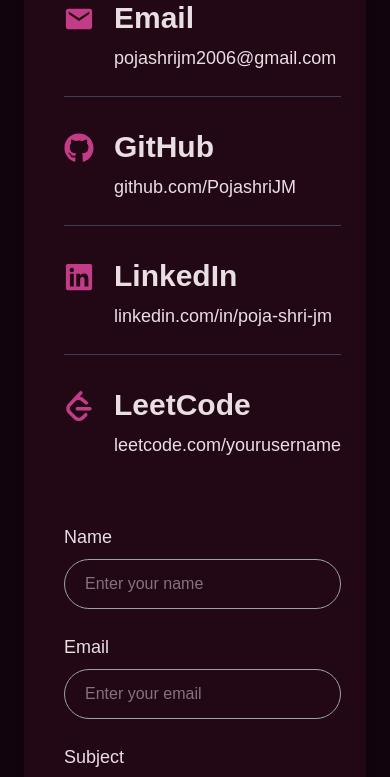
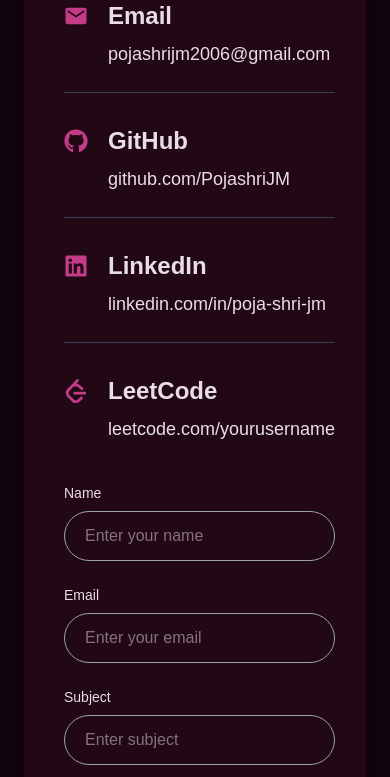
Before and after one commit to PojashriJM/PojashriJM_Portfolio, a Next.js app: page / in a window 390 px wide. Shown: the part 6820-7597 px from the top of the page. Built offline with nearby package versions, Linux system fonts and the light colour scheme.

Commit message:
added mobile responsiveness for contact section

```diff
--- a/app/page.tsx
+++ b/app/page.tsx
@@ -488,19 +488,19 @@
     Contact
   </h2>
 
-  <div className="bg-[#F8EAF2] dark:bg-[#220814] p-10 rounded-3xl shadow-lg grid md:grid-cols-2 gap-16 items-start">
+  <div className="bg-[#F8EAF2] dark:bg-[#220814] p-10 rounded-3xl shadow-lg grid md:grid-cols-2 gap-10 md:gap-16 items-start">
 
     {/* Left Side */}
     <div className="space-y-8 text-lg">
 
       <div className="flex items-start gap-5 border-b border-gray-700 pb-6 hover:translate-x-2 transition-all duration-300">
 
-        <div className="text-3xl text-[#C43C88] mt-1">
+        <div className="text-2xl md:text-3xl text-[#C43C88] mt-1">
           <IoMdMail />
         </div>
 
         <div>
-          <h3 className="text-3xl font-bold mb-2">Email</h3>
+          <h3 className="text-2xl md:text-3xl font-bold mb-2">Email</h3>
 
           <a
             href="mailto:pojashrijm2006@gmail.com"
@@ -514,12 +514,12 @@
 
       <div className="flex items-start gap-5 border-b border-gray-700 pb-6 hover:translate-x-2 transition-all duration-300">
 
-        <div className="text-3xl text-[#C43C88] mt-1">
+        <div className="text-2xl md:text-3xl text-[#C43C88] mt-1">
           <FaGithub />
         </div>
 
         <div>
-          <h3 className="text-3xl font-bold mb-2">GitHub</h3>
+          <h3 className="text-2xl md:text-3xl font-bold mb-2">GitHub</h3>
 
           <a
             href="https://github.com/PojashriJM"
@@ -534,12 +534,12 @@
 
       <div className="flex items-start gap-5 border-b border-gray-700 pb-6 hover:translate-x-2 transition-all duration-300">
 
-        <div className="text-3xl text-[#C43C88] mt-1">
+        <div className="text-2xl md:text-3xl text-[#C43C88] mt-1">
           <FaLinkedin />
         </div>
 
         <div>
-          <h3 className="text-3xl font-bold mb-2">LinkedIn</h3>
+          <h3 className="text-2xl md:text-3xl font-bold mb-2">LinkedIn</h3>
 
           <a
             href="https://www.linkedin.com/in/poja-shri-jm/"
@@ -554,12 +554,12 @@
 
       <div className="flex items-start gap-5 hover:translate-x-2 transition-all duration-300">
 
-        <div className="text-3xl text-[#C43C88] mt-1">
+        <div className="text-2xl md:text-3xl text-[#C43C88] mt-1">
           <SiLeetcode />
         </div>
 
         <div>
-          <h3 className="text-3xl font-bold mb-2">LeetCode</h3>
+          <h3 className="text-2xl md:text-3xl font-bold mb-2">LeetCode</h3>
 
           <a
             href="https://leetcode.com/"
@@ -578,7 +578,7 @@
     <form className="space-y-6">
 
       <div>
-        <label className="block mb-2 text-lg">Name</label>
+        <label className="block mb-2 text-sm md:text-lg">Name</label>
 
         <input
           type="text"
@@ -589,7 +589,7 @@
 
 
       <div>
-        <label className="block mb-2 text-lg">Email</label>
+        <label className="block mb-2 text-sm md:text-lg">Email</label>
 
         <input
           type="email"
@@ -600,7 +600,7 @@
 
 
       <div>
-        <label className="block mb-2 text-lg">Subject</label>
+        <label className="block mb-2 text-sm md:text-lg">Subject</label>
 
         <input
           type="text"
@@ -611,7 +611,7 @@
 
 
       <div>
-        <label className="block mb-2 text-lg">Message</label>
+        <label className="block mb-2 text-sm md:text-lg">Message</label>
 
         <textarea
           placeholder="Write your message..."
```
